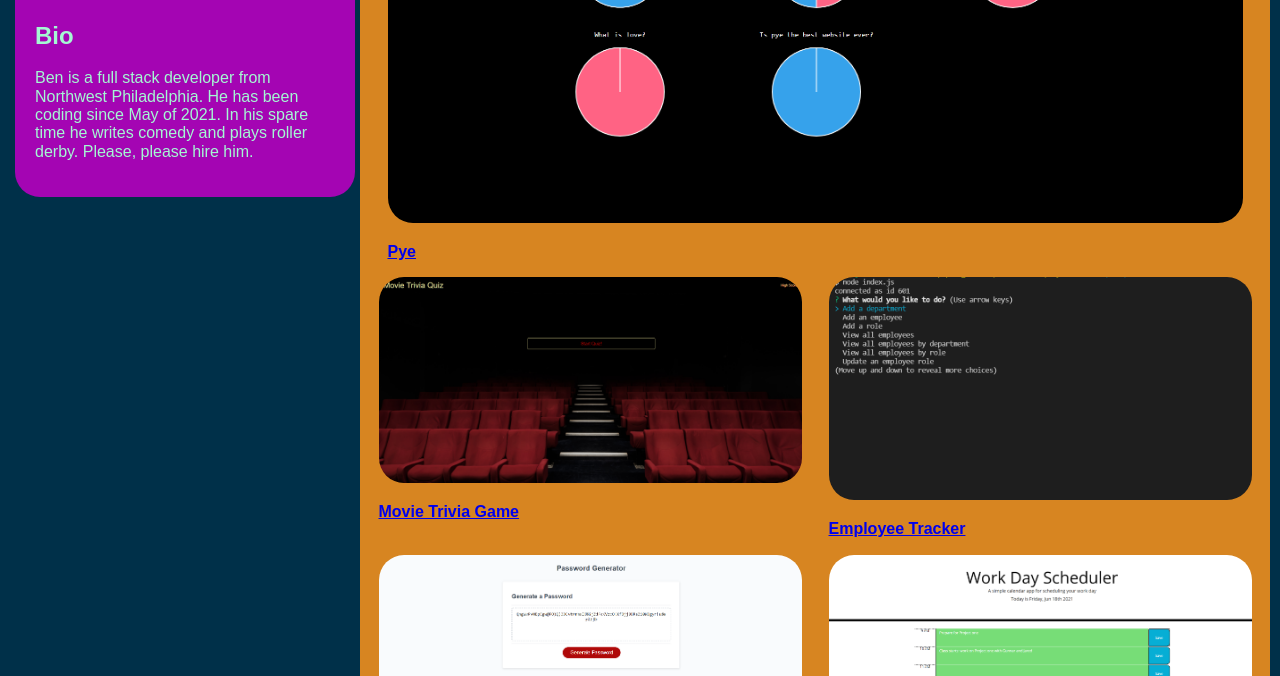
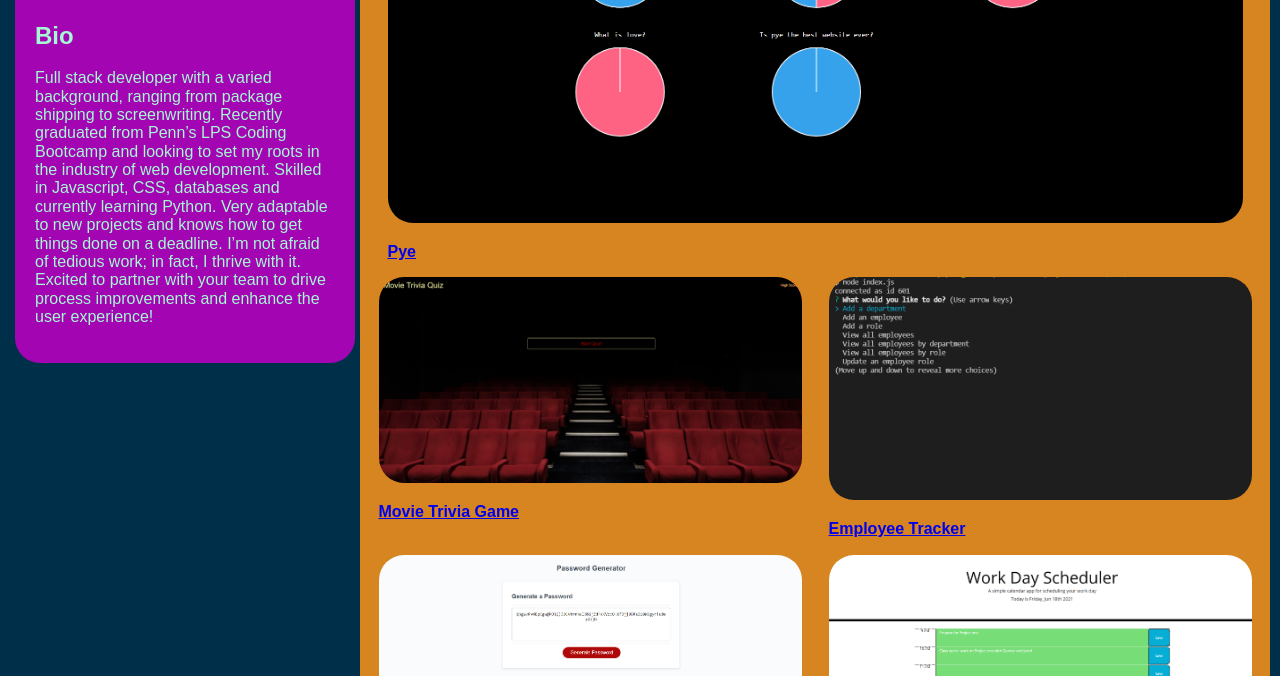
Before and after one commit to benthackray/benthackrayportfolio, a plain HTML site: page index.html in a window 1280 px wide. Shown: the part 424-1100 px from the top of the page. Drawn offline with Linux system fonts and the light colour scheme.

Commit message:
adjusted about me

```diff
--- a/index.html
+++ b/index.html
@@ -37,7 +37,7 @@
 
             <img id="photo" src="assets/images/IMG_20200822_051630_525.png"></img>
             <h2>Bio</h2>
-            <p>Ben is a full stack developer from Northwest Philadelphia. He has been coding since May of 2021. In his spare time he writes comedy and plays roller derby. Please, please hire him.</p>
+            <p>Full stack developer with a varied background, ranging from package shipping to screenwriting. Recently graduated from Penn’s LPS Coding Bootcamp and looking to set my roots in the industry of web development. Skilled in Javascript, CSS, databases and currently learning Python. Very adaptable to new projects and knows how to get things done on a deadline. I’m not afraid of tedious work; in fact, I thrive with it. Excited to partner with your team to drive process improvements and enhance the user experience!</p>
 
         </aside>
 
```
Also changed, not shown: 1 other file.
